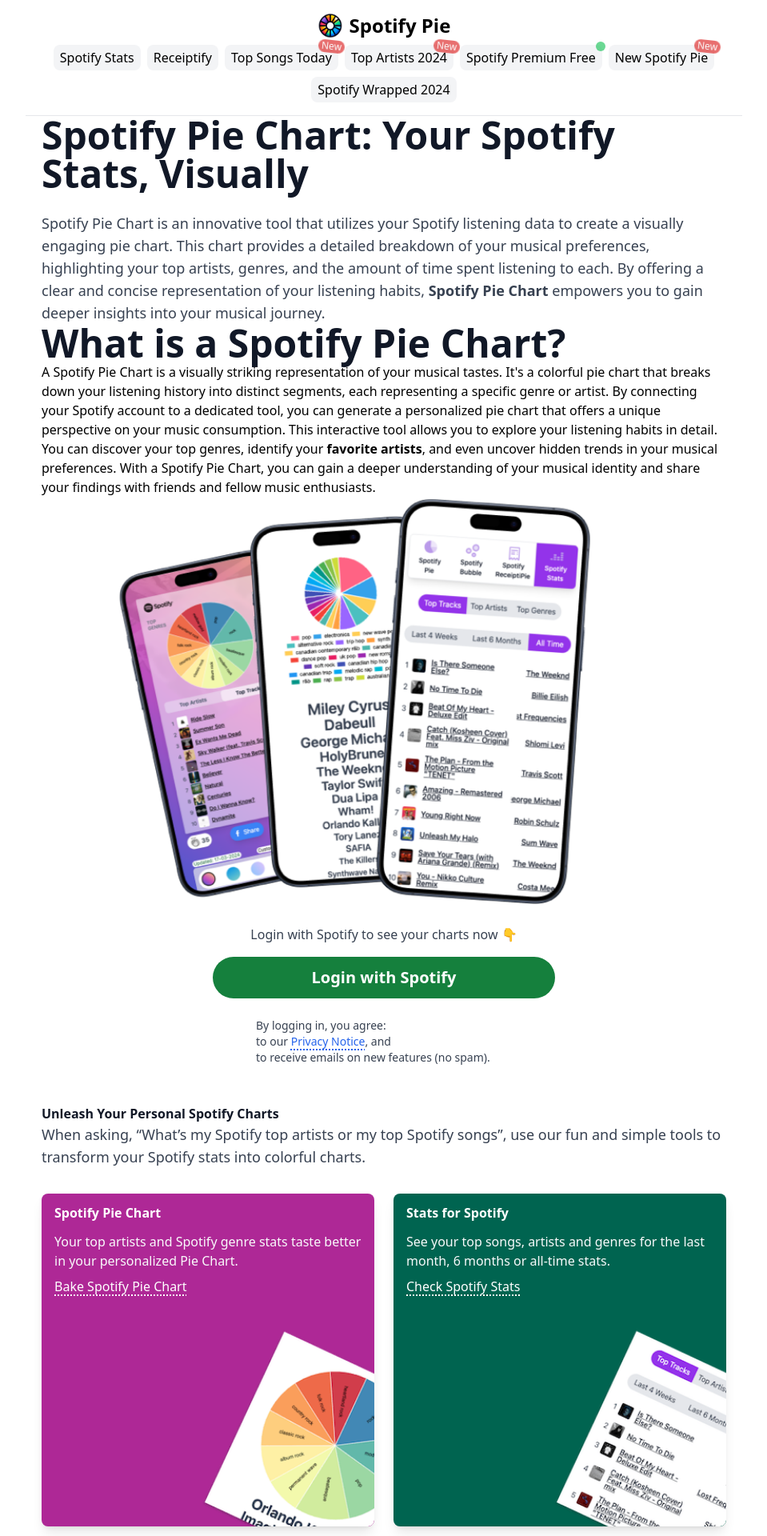
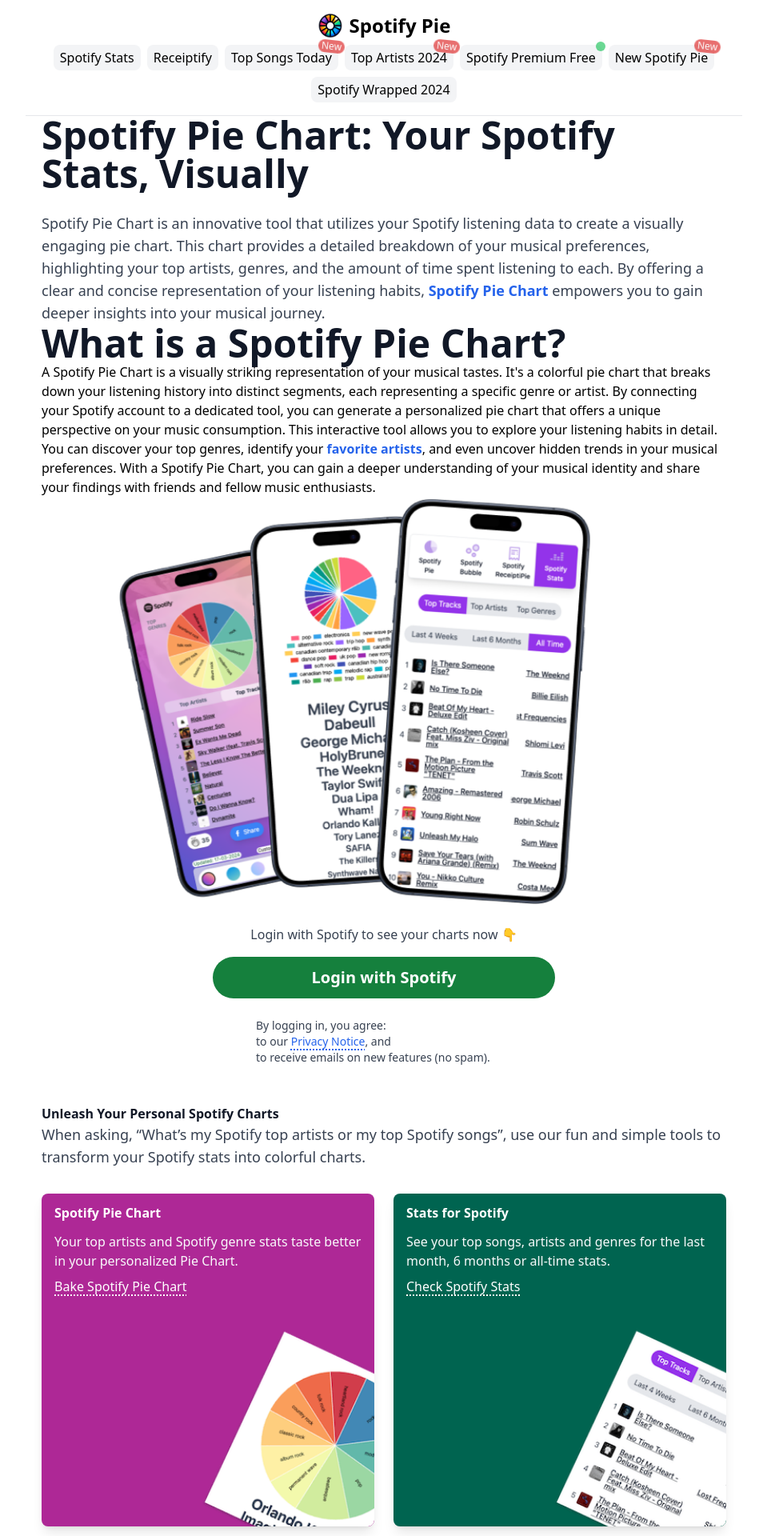
Before and after one commit to TodayMediaHub/todaymediahub.github.io, a Jekyll site: the page built from index.markdown, in a window 1280 px wide. Shown: the top 1920 px of the page at 80% size, without its empty margins (160-1119 px from the left). Built offline with Jekyll 4.4.1, drawn with Linux system fonts in a browser that asks for light colours.

Commit message:
Update home.html
link

```diff
--- a/_layouts/home.html
+++ b/_layouts/home.html
@@ -15,12 +15,12 @@ layout: "default"
         Spotify Pie Chart: Your Spotify Stats, Visually
       </h1>
       <p class="mt-6 mb-0 text-lg text-gray-700">
-        Spotify Pie Chart is an innovative tool that utilizes your Spotify listening data to create a visually engaging pie chart. This chart provides a detailed breakdown of your musical preferences, highlighting your top artists, genres, and the amount of time spent listening to each. By offering a clear and concise representation of your listening habits, <a href="https://spotifypiechart.github.io/"><b>Spotify Pie Chart</b></a> empowers you to gain deeper insights into your musical journey.
+        Spotify Pie Chart is an innovative tool that utilizes your Spotify listening data to create a visually engaging pie chart. This chart provides a detailed breakdown of your musical preferences, highlighting your top artists, genres, and the amount of time spent listening to each. By offering a clear and concise representation of your listening habits, <a class="text-blue-600 hover:text-blue-800" href="https://spotifypiechart.github.io/"><b>Spotify Pie Chart</b></a> empowers you to gain deeper insights into your musical journey.
       </p>
       <h2 class="text-4xl font-black text-gray-900 sm:text-5xl">What is a Spotify Pie Chart?</h2>
       A Spotify Pie Chart is a visually striking representation of your musical tastes. It's a colorful pie chart that breaks down your listening history into distinct segments, each representing a specific genre or artist. By connecting your Spotify account to a dedicated tool, you can generate a personalized pie chart that offers a unique perspective on your music consumption.
 
-This interactive tool allows you to explore your listening habits in detail. You can discover your top genres, identify your <a href="https://spotifypiechart.github.io/top-spotify-artists/"><b>favorite artists</b></a>, and even uncover hidden trends in your musical preferences. With a Spotify Pie Chart, you can gain a deeper understanding of your musical identity and share your findings with friends and fellow music enthusiasts.
+This interactive tool allows you to explore your listening habits in detail. You can discover your top genres, identify your <a class="text-blue-600 hover:text-blue-800" href="https://spotifypiechart.github.io/top-spotify-artists/"><b>favorite artists</b></a>, and even uncover hidden trends in your musical preferences. With a Spotify Pie Chart, you can gain a deeper understanding of your musical identity and share your findings with friends and fellow music enthusiasts.
       <img
         src="assets/img/huan-hero-2.png"
         alt="App screenshot"
```
